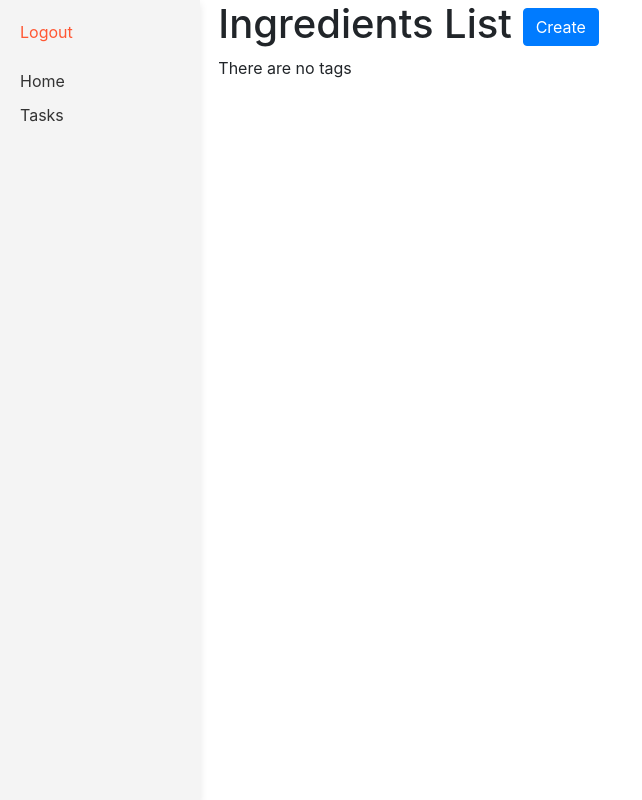
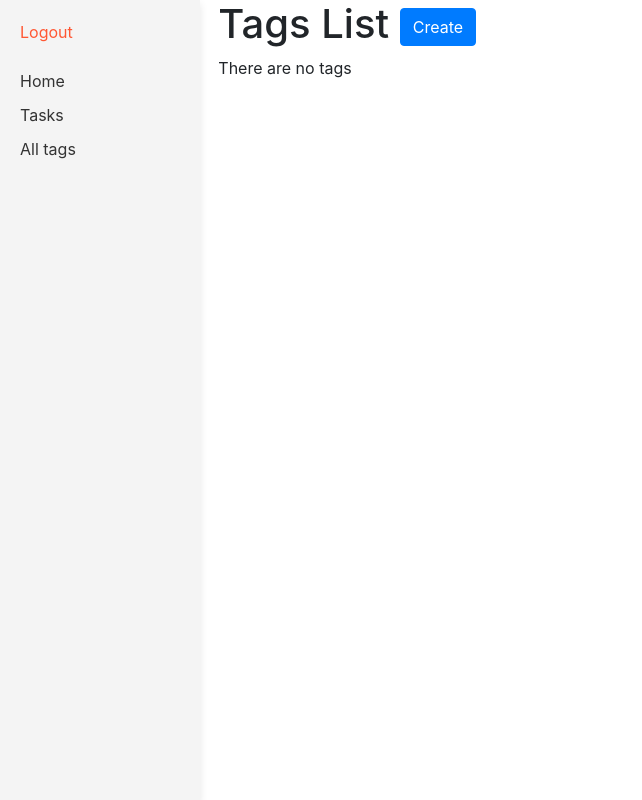
Before and after one commit to Tarasidze/Mate_Todo_List, a Django app: page /tags/ in a window 1280 px wide. Shown: the whole page, without its empty margins (0-642 px from the left). Run offline with Django 4.2, Linux system fonts and the light colour scheme; the visitor is signed in with stand-in values (Sample User, id 1); data that the repository does not hold is empty.

Commit message:
implement tag creation functional

```diff
--- a/templates/includes/sidebar.html
+++ b/templates/includes/sidebar.html
@@ -19,7 +19,7 @@
     <li class="list-group-item"><a href="{% url 'todo_list:index' %}">Home</a></li>
     {% if user.is_superuser %}
       <li class="list-group-item"><a href="{% url 'todo_list:tasks-list' %}">Tasks</a></li>
-{#      <li class="list-group-item"><a href="{% url 'todo_lisk:tasks' %}">All task</a></li>#}
+      <li class="list-group-item"><a href="{% url 'todo_list:tags-list' %}">All tags</a></li>
     {% endif %}
   </ul>
 </div>
--- a/templates/todo_list/tags_list.html
+++ b/templates/todo_list/tags_list.html
@@ -2,8 +2,8 @@
 
 {% block content %}
   <h1>
-    Ingredients List
-    <a href="{% url 'todo_list:tags-list' %}" class="btn btn-primary link-to-page">
+    Tags List
+    <a href="{% url 'todo_list:tags-create' %}" class="btn btn-primary link-to-page">
       Create
     </a>
   </h1>
--- a/todo_list/views.py
+++ b/todo_list/views.py
@@ -5,7 +5,7 @@ from django.views import generic
 from django.views.generic import FormView, CreateView
 from django.urls import reverse_lazy
 
-from todo_list.forms import TaskForm
+from todo_list.forms import TaskForm, TagForm
 from todo_list.models import Task, Tag
 
 
@@ -53,7 +53,11 @@ class TagsListView(LoginRequiredMixin, generic.ListView):
 
 
 class TagsCreateView(LoginRequiredMixin, generic.CreateView):
-    pass
+    model = Tag
+    form_class = TagForm
+    template_name = "todo_list/tags_form.html"
+    success_url = reverse_lazy("todo_list:tags-list")
+
 
 
 class TagsUpdateView(LoginRequiredMixin, generic.UpdateView):
```
Also changed, not shown: templates/todo_list/tags_form.html (added, +13 -0 lines), todo_list/forms.py (+8 -2 lines).
